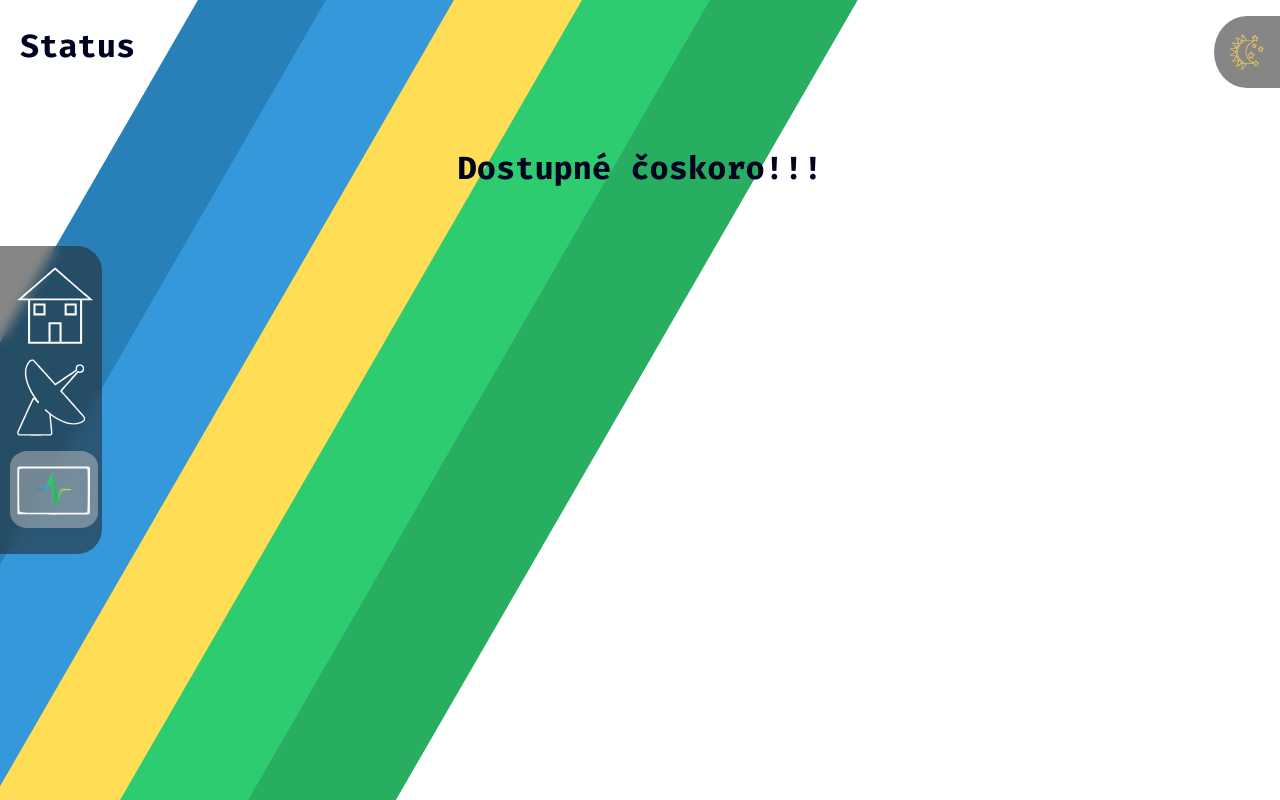
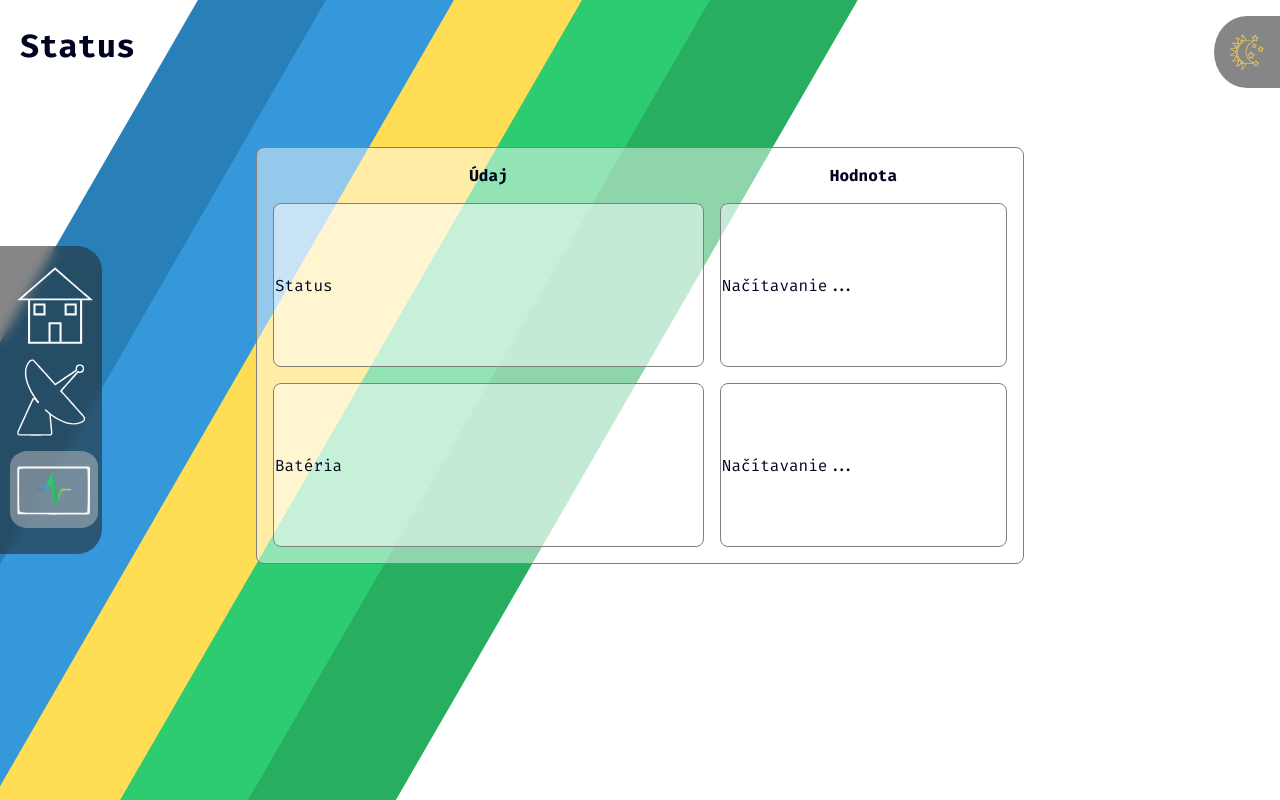
Before and after one commit to nexolit/solaro, a website built with Vite: page html/status.html in a window 1280 px wide. Built offline with nearby package versions, Linux system fonts and the light colour scheme.

Commit message:
Made the UI for the Status site

```diff
--- a/css/index.css
+++ b/css/index.css
@@ -3,7 +3,6 @@
     width: 25%;
 }
 .showcase_img {
-    margin-left: 18vw;
     clip-path: ellipse(65% 90% at 35% 90%);
 
     width: 60vh;
--- a/css/status.css
+++ b/css/status.css
@@ -1,4 +1,15 @@
-main h1 {
-    margin: auto;
-    text-align: center;
+table, td {
+    border: 1px solid gray;
+    border-radius: 8px;
+    border-spacing: 2vh;
+    background-color: #ffffff7a;
+    width: 60%;
+    height: 20vh;
 }
+
+@media (orientation: portrait) {
+    table, td {
+        width: 80%;
+        height: 10vh;
+    }
+}
--- a/css/style.css
+++ b/css/style.css
@@ -68,6 +68,7 @@ body {
 main {
     display: flex;
     align-items: center;
+    justify-content: center;
 }
 .icon {
     margin: 5px 10px;
@@ -128,6 +129,9 @@ nav ul {
         --main_color: var(--midnight_blue);
         --secondary_color: white;
     }
+    table {
+        background-color: #0000007a !important;
+    }
 }
 @media (orientation: portrait) {
     #title {
--- a/html/status.html
+++ b/html/status.html
@@ -36,7 +36,24 @@
     <div class="light_green rect"></div>
     <div class="green rect"></div>
     <main>
-        <h1>Dostupné čoskoro!!!</h1>
+        <table>
+            <thead>
+                <tr>
+                    <th>Údaj</th>
+                    <th>Hodnota</th>
+                </tr>
+            </thead>
+            <tbody>
+                <tr>
+                    <td>Status</td>
+                    <td>Načítavanie...</td>
+                </tr>
+                <tr>
+                    <td>Batéria</td>
+                    <td>Načítavanie...</td>
+                </tr>
+            </tbody>
+        </table>
     </main>
 </body>
 </html>
--- a/js/theme.js
+++ b/js/theme.js
@@ -30,9 +30,17 @@ function switchMode() {
     if (!darkModeEnabled) {
         darkModeEnabled = true
         localStorage.setItem("theme", "dark")
+
+        if(document.querySelector("table") != null) {
+            document.querySelector("table").style.setProperty("background-color", "#0000007a")
+        }
     } else {
         darkModeEnabled = false
         localStorage.setItem("theme", "light")
+
+        if(document.querySelector("table") != null) {
+            document.querySelector("table").style.setProperty("background-color", "#ffffff7a")
+        }
     }
 
     if (wasClicked || wasLoaded) {
```
